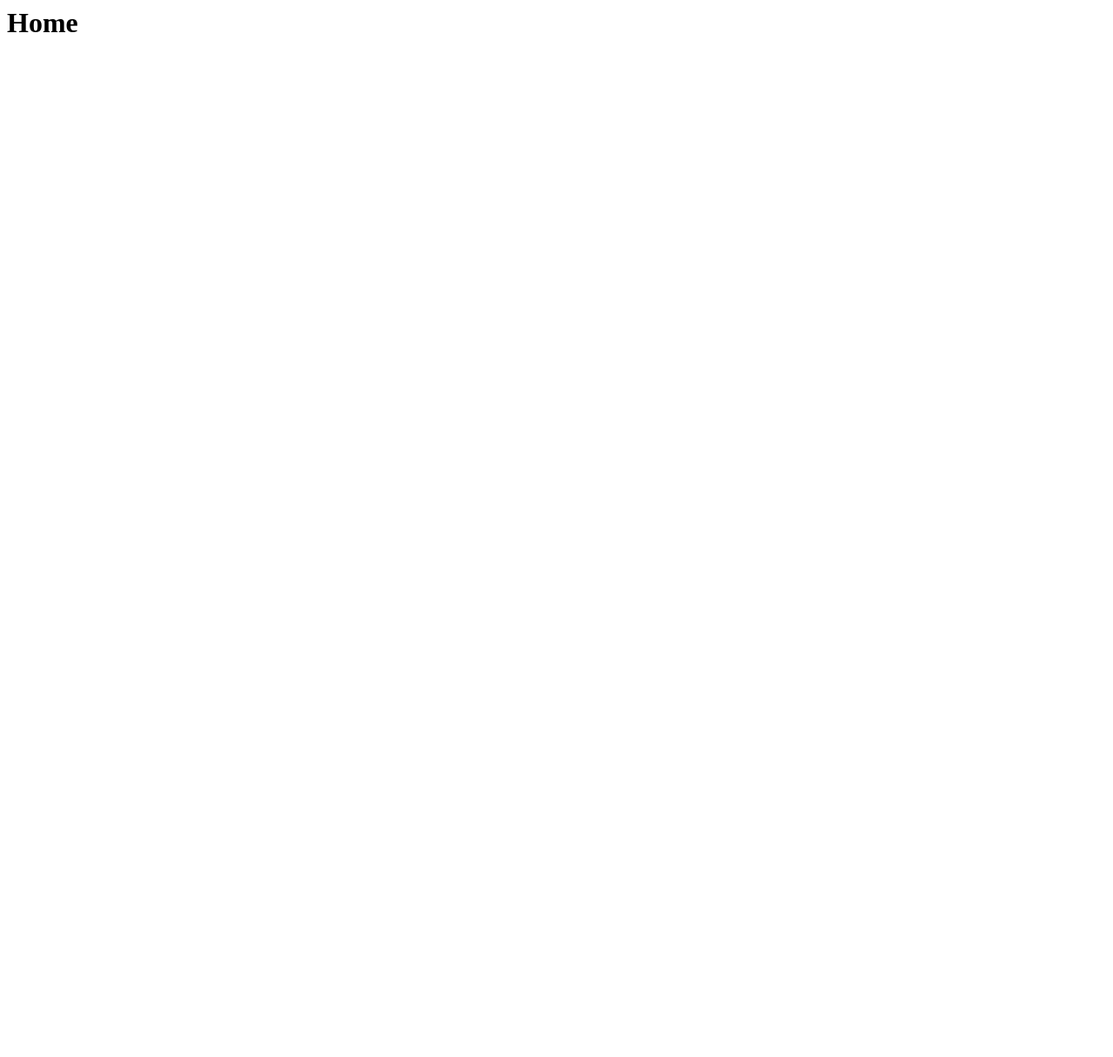
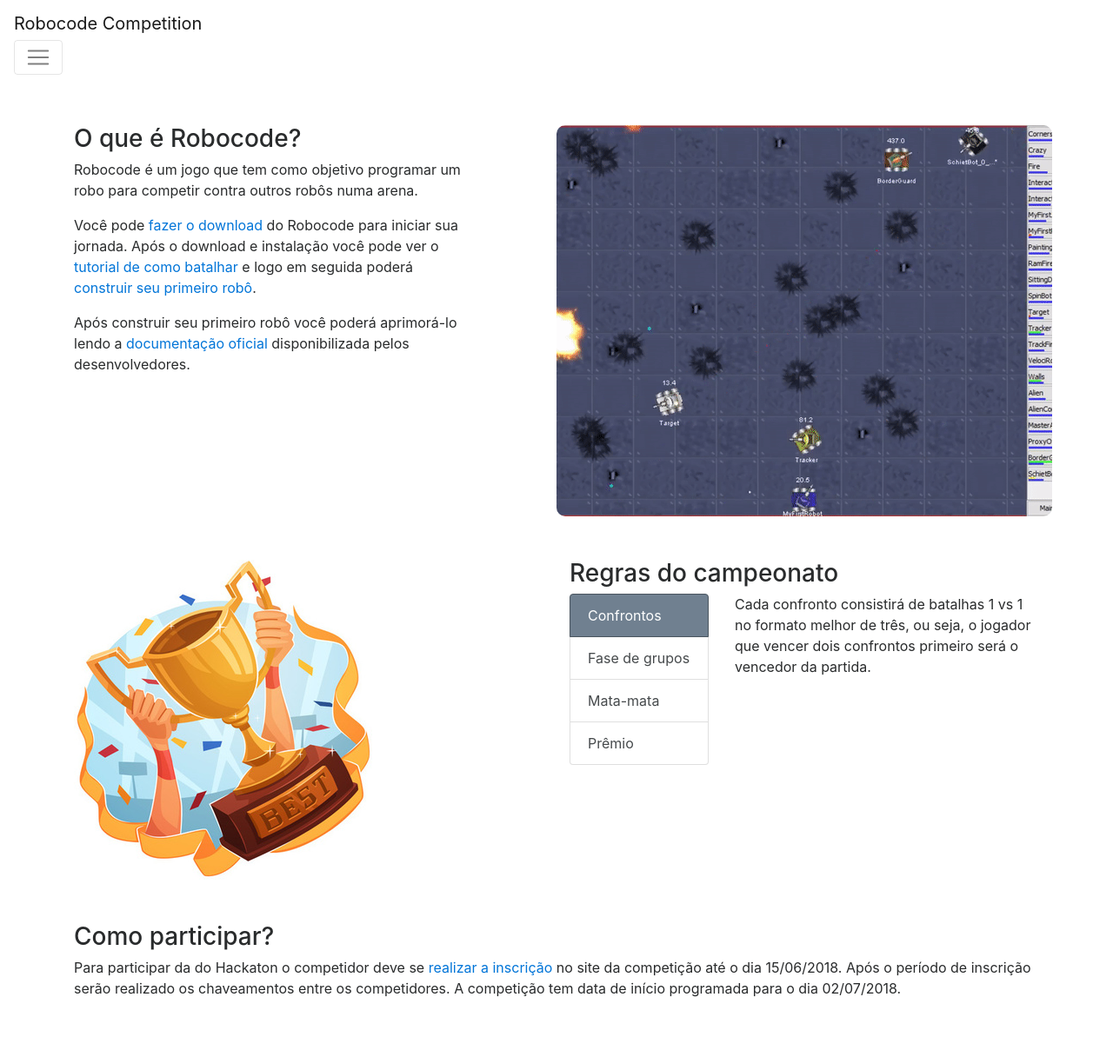
Before and after one commit to flpn/robocode_competition, a Django app: page / in a window 1280 px wide. Before the commit the page is almost empty. Shown: the whole page at 87% size. Before the commit the page ends 37 px from the top, so only its background shows below. Run offline with Django 3.2, Linux system fonts and the light colour scheme; some libraries are stand-ins or nearby versions.

Commit message:
Creating basic templates and static files

```diff
--- a/hotsite/templates/hotsite/home.html
+++ b/hotsite/templates/hotsite/home.html
@@ -1 +1,77 @@
-<h1>Home</h1>
+{% extends "base.html" %}
+{% load static %}
+
+{% block head_title %}Home || {{ block.super}}{% endblock head_title %}
+
+{% block content %}
+
+<div class="row margin-top-small">
+    <div class="col-md-5 description">
+        <h3>O que é Robocode?</h3>
+        <span>
+            <p>Robocode é um jogo que tem como objetivo programar um robo para competir contra outros robôs numa arena.</p>
+            <p>Você pode <a target="blank" href="https://sourceforge.net/projects/robocode/">fazer o download</a> do Robocode para iniciar sua jornada.
+                Após o download e instalação você pode ver o <a target="blank" href="http://robowiki.net/wiki/Robocode/Getting_Started">tutorial de como batalhar</a>
+                e logo em seguida poderá <a target="blank" href="http://robowiki.net/wiki/Robocode/My_First_Robot">construir seu primeiro robô</a>.
+            </p>
+            <p>Após construir seu primeiro robô você poderá aprimorá-lo lendo a <a target="blank" href="http://robocode.sourceforge.net/docs/robocode/">documentação oficial</a> disponibilizada pelos desenvolvedores.</p>
+        </span>
+    </div>
+    <div class="col-md-6 offset-md-1 fill">
+        <img class="image-radius" src="{% static 'gif_robot.gif' %}" alt="Arena de batalha">
+    </div>
+    </div>
+
+    <div class="row margin-top-small">
+        <div class="col-md-5">
+            <img src="{% static 'trophy.jpg' %}" alt="Trofeu">
+        </div>
+        <div class="col-md-6  offset-md-1 description">
+            <h3>Regras do campeonato</h3>
+            <div class="row">
+                <div class="col-md-4">
+                    <div class="list-group" id="list-tab" role="tablist">
+                    <a class="list-group-item list-group-item-action active" id="list-home-list" data-toggle="list" href="#list-home" role="tab" aria-controls="home">Confrontos</a>
+                    <a class="list-group-item list-group-item-action" id="list-profile-list" data-toggle="list" href="#list-profile" role="tab" aria-controls="profile">Fase de grupos</a>
+                    <a class="list-group-item list-group-item-action" id="list-messages-list" data-toggle="list" href="#list-messages" role="tab" aria-controls="messages">Mata-mata</a>
+                    <a class="list-group-item list-group-item-action" id="list-settings-list" data-toggle="list" href="#list-settings" role="tab" aria-controls="settings">Prêmio</a>
+                    </div>
+                </div>
+                <div class="col-md-8">
+                    <div class="tab-content" id="nav-tabContent">
+                    <div class="tab-pane fade show active" id="list-home" role="tabpanel" aria-labelledby="list-home-list">
+                        Cada confronto consistirá de batalhas 1 vs 1 no formato melhor de três, ou seja, o jogador que vencer dois confrontos
+                        primeiro será o vencedor da partida.
+                    </div>
+                    <div class="tab-pane fade" id="list-profile" role="tabpanel" aria-labelledby="list-profile-list">
+                        A competição iniciará com a fase de grupos, onde todos os participantes do grupo se enfrentam. Ao fim desta fase os competidores
+                        com melhor pontuação passam para a fase mata-mata.
+                    </div>
+                    <div class="tab-pane fade" id="list-messages" role="tabpanel" aria-labelledby="list-messages-list">
+                        Nesta fase os melhores robôs se enfretam em partidas classificatórias. A cada fase em que um competidor avança, o mesmo tem a oportunidade de
+                        melhorar o seu robô para a próxima fase.
+                    </div>
+                    <div class="tab-pane fade" id="list-settings" role="tabpanel" aria-labelledby="list-settings-list">
+                        O vencedor do torneio ganhará um magnífico prêmio. Além disso o competidor alcançará a glória e fama
+                        eterna entre seus colegas de trabalho!
+                    </div>
+                    </div>
+                </div>
+            </div>
+        </div>
+    </div>
+
+    <div class="row margin-top-small margin-botttom-small">
+        <div class="col-md-12 description">
+            <h3>Como participar?</h3>
+            <span>
+               <p>Para participar da do Hackaton o competidor deve se <a href="{% url 'hotsite:create-player' %}">realizar a inscrição</a>
+                no site da competição até o dia 15/06/2018. Após o período de inscrição serão
+                realizado os chaveamentos entre os competidores. A competição tem data de início programada para o dia 02/07/2018.</p>
+            </span>
+        </div>
+        <div class="col-md-5  offset-md-2">
+
+        </div>
+    </div>
+{% endblock %}
--- a/hotsite/templates/hotsite/match_list.html
+++ b/hotsite/templates/hotsite/match_list.html
@@ -1,3 +1,8 @@
+{% extends "base.html" %}
+
+{% block head_title %}Partidas || {{ block.super}}{% endblock head_title %}
+
+{% block content %}
     <h1>Partidas</h1>
 
     {% for match in object_list %}
@@ -6,3 +11,4 @@
         {% empty %}
         <span>Ainda não há partidas registradas!</span>
     {% endfor %}
+{% endblock %}
--- /dev/null
+++ b/static/css/home.css
@@ -0,0 +1,46 @@
+.description:hover {
+    box-sizing: border-box;
+    transform: scale(1.04);
+    transition: transform 0.5s linear, box-shadow 0.5s ease-in-out;
+    transition-delay: 0s, 1s;
+
+}
+
+.margin-top-small {
+    margin-top: 50px;
+}
+
+.margin-botttom-small {
+    margin-bottom: 50px;
+}
+
+.size-image {
+    max-height: 10px;
+}
+
+.image-radius {
+    border-radius: 10px;
+}
+
+.image-radius-100 {
+    border-radius: 10px;
+}
+
+.list-group-item.active {
+    background-color: slategrey;
+    border-color:  rgb(74, 85, 95);
+}
+
+.fill {
+    display: flex;
+    justify-content: center;
+    align-items: center;
+    overflow: hidden;
+    border-radius: 10px;
+}
+
+.fill img {
+    flex-shrink: 0;
+    min-width: 100%;
+    min-height: 100%;
+}
--- /dev/null
+++ b/templates/base.html
@@ -0,0 +1,21 @@
+<!DOCTYPE html>
+<html lang="en">
+<head>
+    <title>{% block head_title %} Robocode Competition {% endblock %}</title>
+
+    <meta charset="UTF-8">
+    <meta name="viewport" content="width=device-width, initial-scale=1.0">
+    <meta http-equiv="X-UA-Compatible" content="ie=edge">
+    {% include "snippets/css.html" %}
+</head>
+<body>
+    {% include "snippets/navbar.html" %}
+
+    <div class="container">
+        {% block content %}
+        {% endblock %}
+    </div>
+
+    {% include "snippets/js.html" %}
+</body>
+</html>
--- /dev/null
+++ b/templates/snippets/css.html
@@ -0,0 +1,4 @@
+{% load staticfiles %}
+
+<link rel="stylesheet" href="https://maxcdn.bootstrapcdn.com/bootstrap/4.0.0-beta.3/css/bootstrap.min.css" integrity="sha384-Zug+QiDoJOrZ5t4lssLdxGhVrurbmBWopoEl+M6BdEfwnCJZtKxi1KgxUyJq13dy" crossorigin="anonymous">
+<link rel="stylesheet" href="{% static 'css/home.css' %}">
--- /dev/null
+++ b/templates/snippets/js.html
@@ -0,0 +1,3 @@
+<script src="https://code.jquery.com/jquery-3.2.1.slim.min.js" integrity="sha384-KJ3o2DKtIkvYIK3UENzmM7KCkRr/rE9/Qpg6aAZGJwFDMVNA/GpGFF93hXpG5KkN" crossorigin="anonymous"></script>
+<script src="https://cdnjs.cloudflare.com/ajax/libs/popper.js/1.12.9/umd/popper.min.js" integrity="sha384-ApNbgh9B+Y1QKtv3Rn7W3mgPxhU9K/ScQsAP7hUibX39j7fakFPskvXusvfa0b4Q" crossorigin="anonymous"></script>
+<script src="https://maxcdn.bootstrapcdn.com/bootstrap/4.0.0-beta.3/js/bootstrap.min.js" integrity="sha384-a5N7Y/aK3qNeh15eJKGWxsqtnX/wWdSZSKp+81YjTmS15nvnvxKHuzaWwXHDli+4" crossorigin="anonymous"></script>
--- /dev/null
+++ b/templates/snippets/navbar.html
@@ -0,0 +1,19 @@
+<nav class="navbar navbar-expand-lg navbar-light bg-light sticky-top">
+    <a class="navbar-brand" href="{% url 'hotsite:home' %}">Robocode Competition</a>
+    <button class="navbar-toggler" type="button" data-toggle="collapse" data-target="#navbarNav" aria-controls="navbarNav" aria-expanded="false" aria-label="Toggle navigation">
+        <span class="navbar-toggler-icon"></span>
+    </button>
+    <div class="collapse navbar-collapse" id="navbarNav">
+        <ul class="navbar-nav">
+            <li class="nav-item active">
+                <a class="nav-link" href="{% url 'hotsite:home' %}">Início<span class="sr-only">(current)</span></a>
+            </li>
+            <li class="nav-item">
+                <a class="nav-link" href="{% url 'hotsite:list-matches' %}">Partidas</a>
+            </li>
+            <li class="nav-item">
+                <a class="nav-link" href="{% url 'hotsite:create-player' %}">Registrar</a>
+            </li>
+        </ul>
+    </div>
+</nav>
```
Also changed, not shown: hotsite/templates/hotsite/create_player.html (+15 -6 lines), hotsite/templates/hotsite/player_detail.html (+7 -1 lines), static/gif_robot.gif (added), static/hackthon.png (added), static/screenshot_1.jpg (added), static/trophy.jpg (added). Lines whose indentation alone changed are shown as unchanged.
